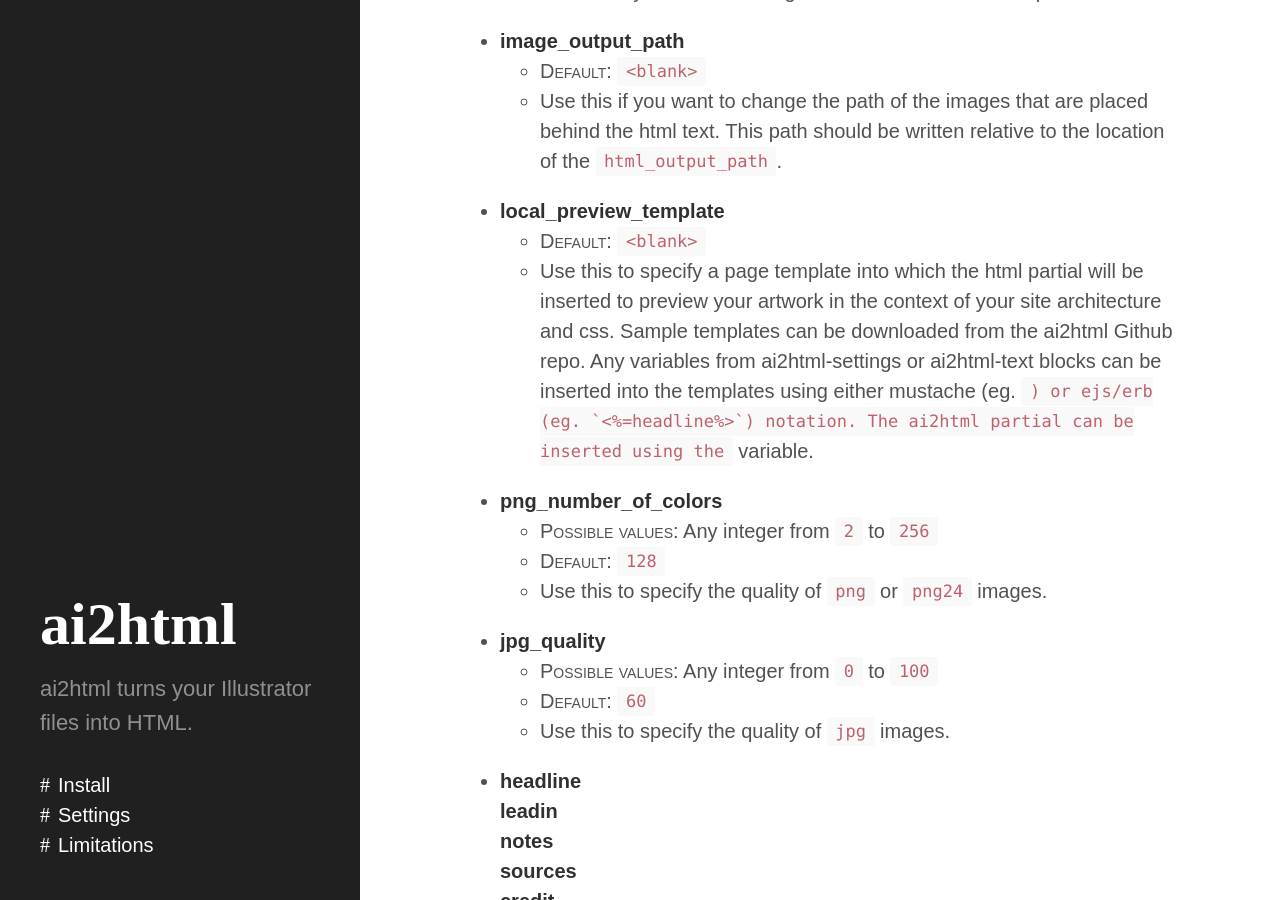
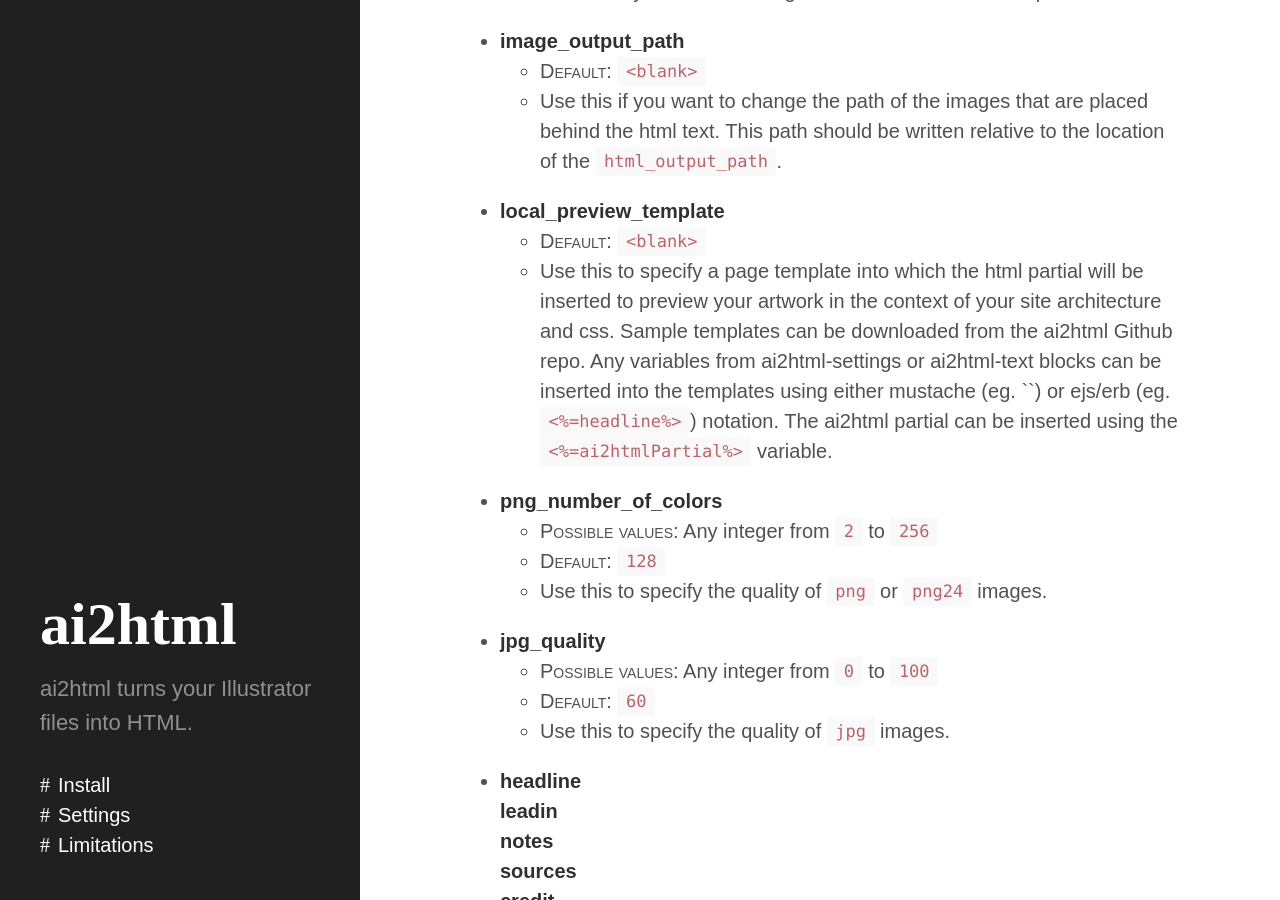
Before and after one commit to newsdev/ai2html, a Jekyll site: the page built from index.md, in a window 1280 px wide and 900 px high, scrolled down 3837 px. Built offline with Jekyll 4.4.1, drawn with Linux system fonts in a browser that asks for light colours; Markdown is read by kramdown in place of the engine named in the settings; some of the changed text lies outside the part shown.

Commit message:
Sync README.md in master branch to index.md in gh-pages

```diff
--- a/index.md
+++ b/index.md
@@ -73,7 +73,7 @@
 
 Most of the script’s options are set in the settings text block. When you run ai2html for the first time in your ai file, the script will place a settings text block to the upper left of all your artboards. Here is a description of the settings:
 
-*Options that are included in the settings text block by default*
+*Options that are included in the settings text block by default:*
 
 - **image_format**
   - <span style="font-variant: small-caps">Possible values</span>: `png` `png24` `jpg`
@@ -100,7 +100,7 @@
   - Use this if you want to change the path of the images that are placed behind the html text. This path should be written relative to the location of the `html_output_path`.
 - **local_preview_template**
   - <span style="font-variant: small-caps">Default</span>: `<blank>`
-  - Use this to specify a page template into which the html partial will be inserted to preview your artwork in the context of your site architecture and css. Sample templates can be downloaded from the ai2html Github repo. Any variables from ai2html-settings or ai2html-text blocks can be inserted into the templates using either mustache (eg. `{{headline}}`) or ejs/erb (eg. `<%=headline%>`) notation. The ai2html partial can be inserted using the `{{ai2htmlPartial}}` variable.
+  - Use this to specify a page template into which the html partial will be inserted to preview your artwork in the context of your site architecture and css. Sample templates can be downloaded from the ai2html Github repo. Any variables from ai2html-settings or ai2html-text blocks can be inserted into the templates using either mustache (eg. `{{headline}}`) or ejs/erb (eg. `<%=headline%>`) notation. The ai2html partial can be inserted using the `<%=ai2htmlPartial%>` variable.
 - **png_number_of_colors**
   - <span style="font-variant: small-caps">Possible values</span>: Any integer from `2` to `256`
   - <span style="font-variant: small-caps">Default</span>: `128`
```
